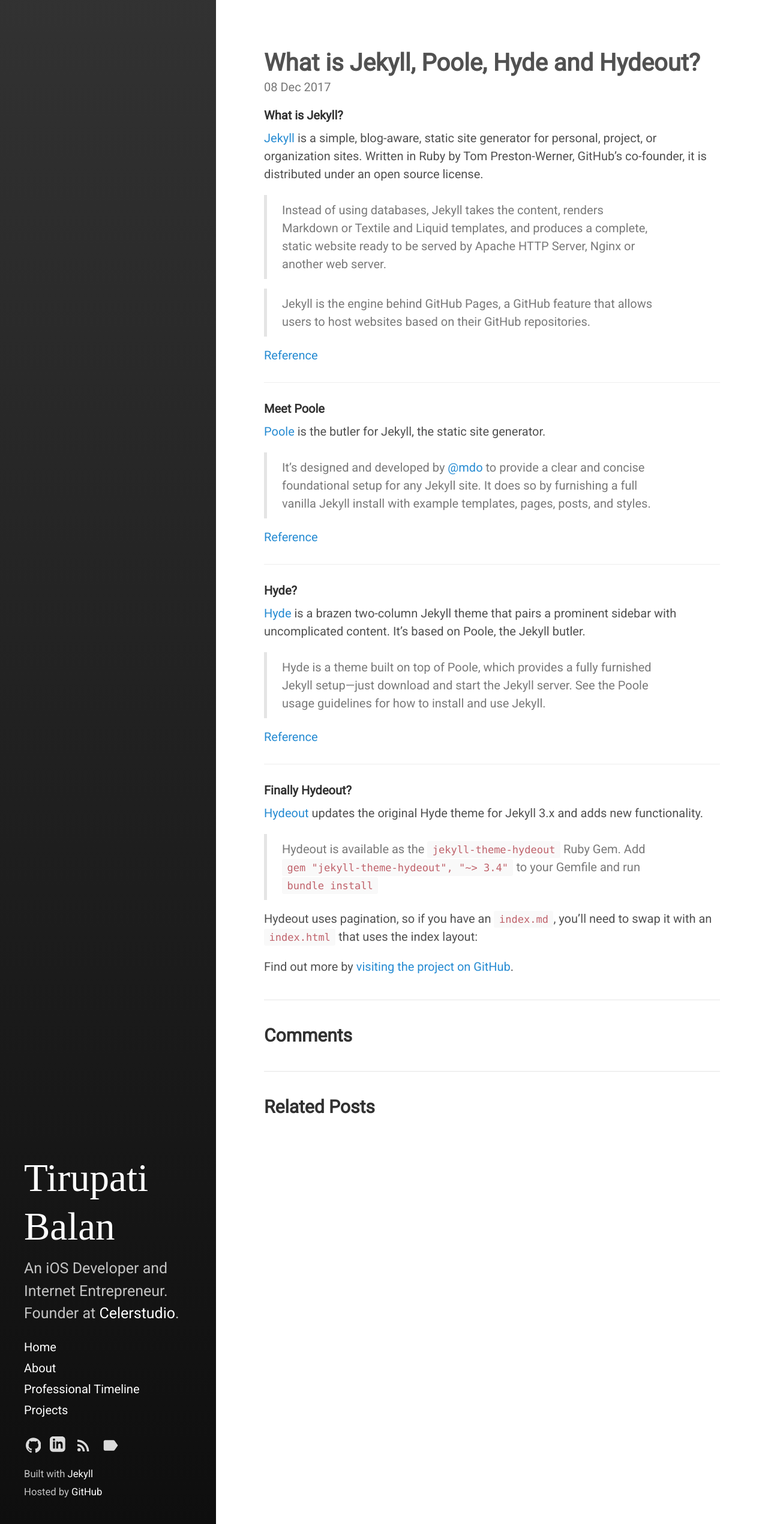
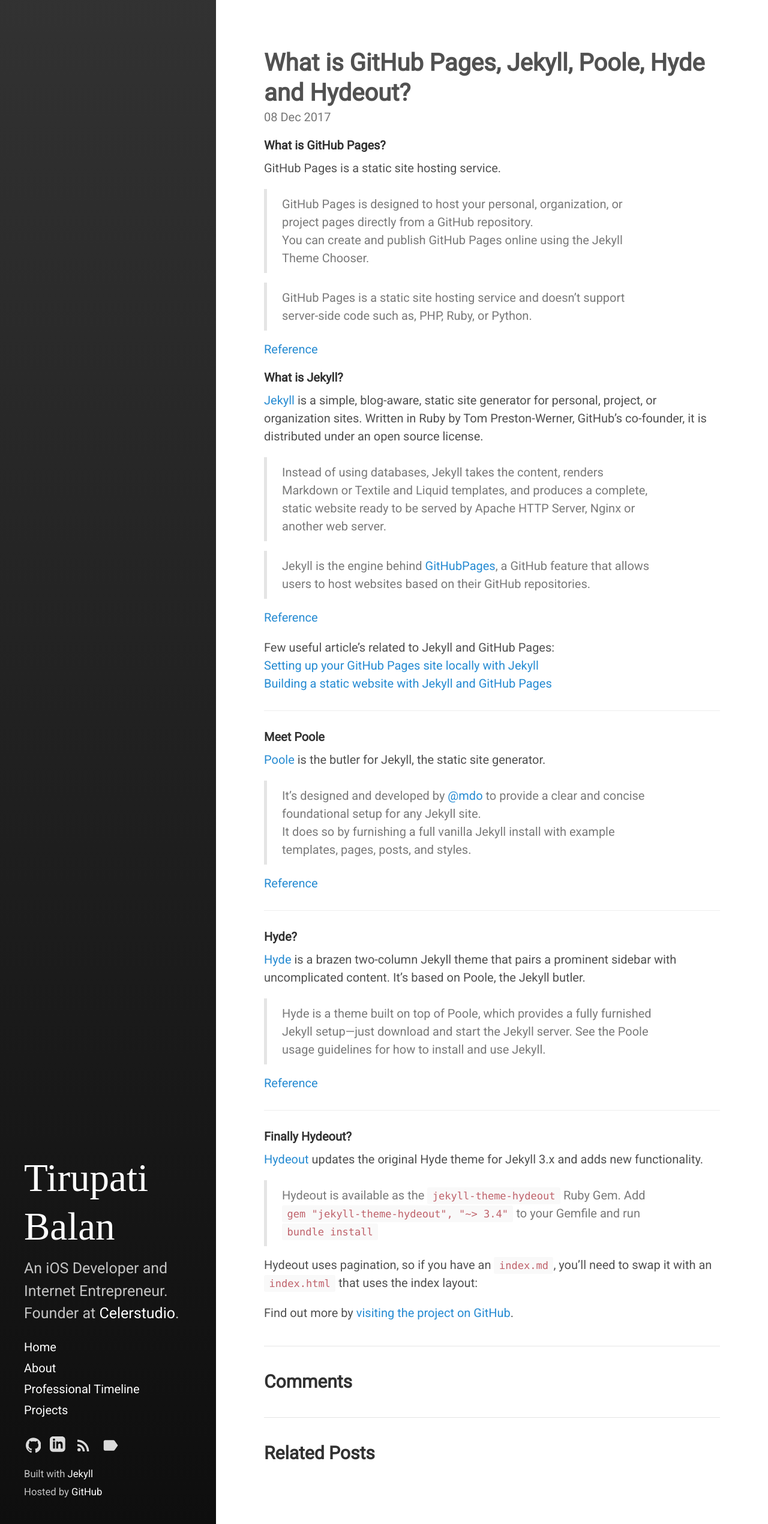
Before and after one commit to tirupati17/tirupati17.github.io, a Jekyll site: the page built from _posts/2017-12-08-what-is-jekyll.md, in a window 1280 px wide. Shown: the whole page at 60% size. Built offline with Jekyll 4.4.1, drawn with Linux system fonts in a browser that asks for light colours.

Commit message:
post update

```diff
--- a/_posts/2017-12-08-what-is-jekyll.md
+++ b/_posts/2017-12-08-what-is-jekyll.md
@@ -1,17 +1,32 @@
 ---
 layout: post
-title: What is Jekyll, Poole, Hyde and Hydeout?
+title: What is GitHub Pages, Jekyll, Poole, Hyde and Hydeout?
 excerpt_separator:  <!--more-->
 ---
+
+<h4>What is GitHub Pages?</h4>
+
+GitHub Pages is a static site hosting service.
+
+> GitHub Pages is designed to host your personal, organization, or project pages directly from a GitHub repository.<br>
+> You can create and publish GitHub Pages online using the Jekyll Theme Chooser.
+
+> GitHub Pages is a static site hosting service and doesn't support server-side code such as, PHP, Ruby, or Python.
+
+<a href="https://help.github.com/articles/what-is-github-pages/">Reference</a>
 
 <h4>What is Jekyll?</h4>
 [Jekyll](http://jekyllrb.com) is a simple, blog-aware, static site generator for personal, project, or organization sites. Written in Ruby by Tom Preston-Werner, GitHub's co-founder, it is distributed under an open source license.
 
 > Instead of using databases, Jekyll takes the content, renders Markdown or Textile and Liquid templates, and produces a complete, static website ready to be served by Apache HTTP Server, Nginx or another web server.
 
-> Jekyll is the engine behind GitHub Pages, a GitHub feature that allows users to host websites based on their GitHub repositories.
+> Jekyll is the engine behind <a href="https://pages.github.com/">GitHubPages</a>, a GitHub feature that allows users to host websites based on their GitHub repositories.
 
 <a href="https://en.wikipedia.org/wiki/Jekyll_(software)">Reference</a>
+
+Few useful article's related to Jekyll and GitHub Pages:<br>
+<a href="https://help.github.com/articles/setting-up-your-github-pages-site-locally-with-jekyll/">Setting up your GitHub Pages site locally with Jekyll</a> <br>
+<a href="https://programminghistorian.org/lessons/building-static-sites-with-jekyll-github-pages">Building a static website with Jekyll and GitHub Pages</a>
 
  ---
 
@@ -19,7 +34,7 @@
 
 [Poole](http://getpoole.com)  is the butler for Jekyll, the static site generator.
 
-> It's designed and developed by [@mdo](https://markdotto.com) to provide a clear and concise foundational setup for any Jekyll site. It does so by furnishing a full vanilla Jekyll install with example templates, pages, posts, and styles.
+> It's designed and developed by [@mdo](https://markdotto.com) to provide a clear and concise foundational setup for any Jekyll site.<br>It does so by furnishing a full vanilla Jekyll install with example templates, pages, posts, and styles.
 
 <a href="http://getpoole.com/">Reference</a>
 
```
Also changed, not shown: 4 other files.
